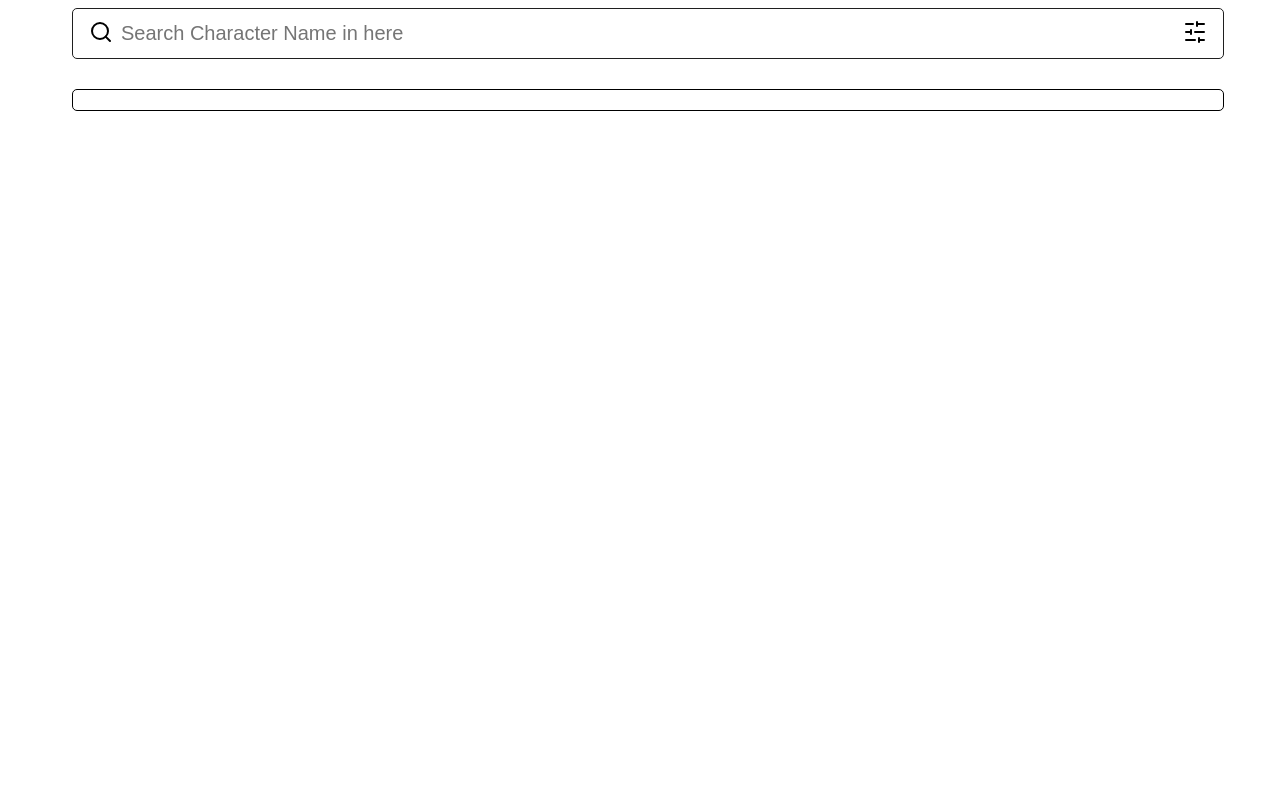
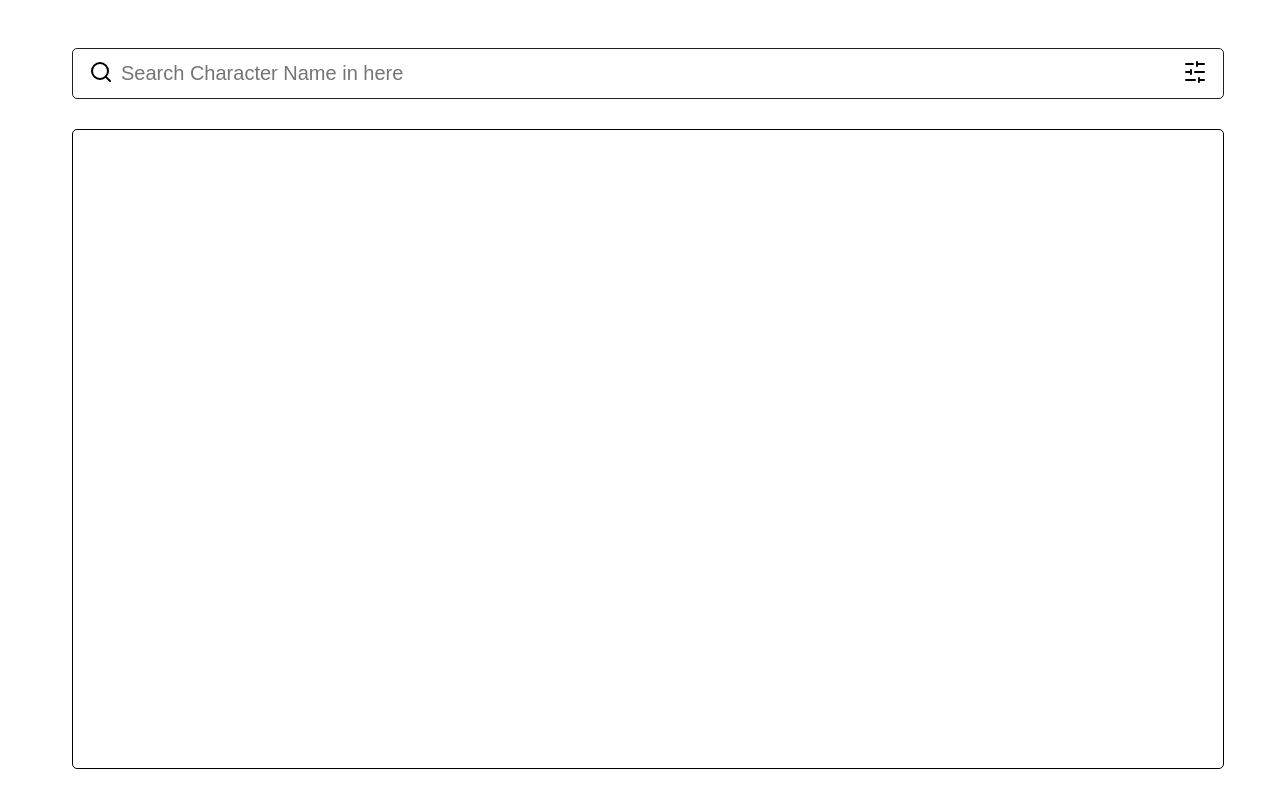
Before and after one commit to mdavindarinaldy/fgo24-dom-fetching, a plain HTML site: page index.html in a window 1280 px wide. Drawn offline with Linux system fonts and the light colour scheme; no server answers.

Commit message:
chore: fix the height of result container to be able to scroll

```diff
--- a/index.html
+++ b/index.html
@@ -7,7 +7,7 @@
     <style>
         body {
             width: 100svw;
-            height: fit-content;
+            height: 100svh;
             overflow: hidden;
             display: flex;
             flex-direction: column;
@@ -20,7 +20,7 @@
             display: grid;
             grid-template-columns: repeat(3,1fr);
             width: 90%;
-            height: 85%;
+            height: 80%;
             background-color: white;
             overflow-y: scroll;
             border: 1px solid black;
```
